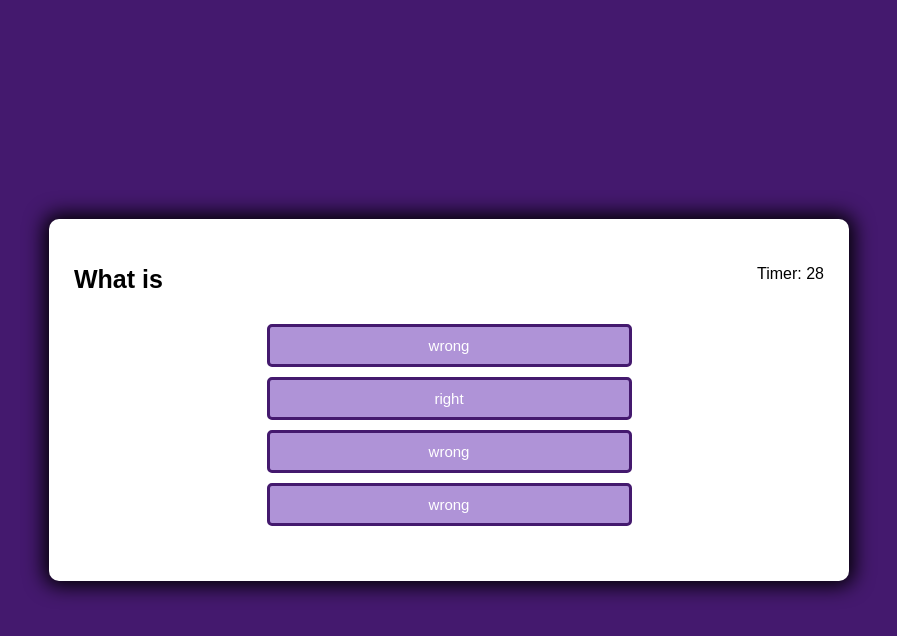
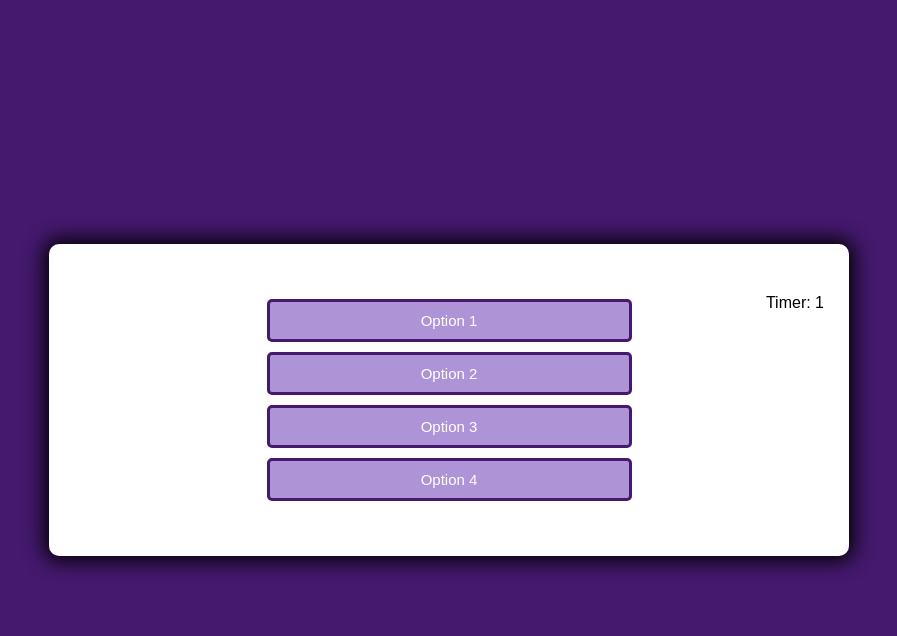
Before and after one commit to Ronasian/coding_quiz-RS, a plain HTML site: page index.html in a window 1280 px wide. Both pictures are taken after a click on the button "START". Shown: the whole page, without its empty margins (191-1088 px from the left). Drawn offline with Linux system fonts and the light colour scheme.

Commit message:
revised some of the JavaScript code

```diff
--- a/assets/css/style.css
+++ b/assets/css/style.css
@@ -57,7 +57,9 @@
     margin: 5px;
 }
 
-#start-button {
+#start-button,
+#submit-button,
+#retry-button {
     color: white;
     background-color: #44196e;
     padding: 10px;
--- a/assets/js/script.js
+++ b/assets/js/script.js
@@ -1,92 +1,104 @@
-var greetingEl = document.querySelector('#quiz-greeting');
-var startButton = document.querySelector('#start-button');
-var quizEl = document.querySelector('#quiz-content');
-var quizQuestion = document.querySelector('#question');
-var quizAnswers = document.querySelector('#answers');
+// elements needed
+var greeting = document.querySelector('#quiz-greeting');
+var startBtn = document.querySelector('#start-button');
+var quizContent = document.querySelector('#quiz-content');
 var timerEl = document.querySelector('#quiz-timer');
+var question = document.querySelector('#question');
+var optA = document.querySelector('#a');
+var optB = document.querySelector('#b');
+var optC = document.querySelector('#c');
+var optD = document.querySelector('#d');
+var scoreSubmission = document.querySelector('#quiz-score');
+var score = document.querySelector('#score');
+var initials = document.querySelector('#initials');
+var submitBtn = document.querySelector('#submit-button');
 
-var quizContent = [
+// variables for score, current question set index, timer, etc
+var score = 0;
+var currentSet = 0;
+var timer = 3;
+
+// quiz content array of objects
+var questionSets = [
   {
-    question: 'Who is',
-    answers: [
-      {text: 'right', correct: true},
-      {text: 'wrong', correct: false},
-      {text: 'wrong', correct: false},
-      {text: 'wrong', correct: false}
-    ]
+    question: "Who?",
+    a: "Me",
+    b: "You",
+    c: "Him",
+    d: "Her",
+    correct: "a"
   },
   {
-    question: 'What is',
-    answers: [
-      {text: 'wrong', correct: true},
-      {text: 'right', correct: false},
-      {text: 'wrong', correct: false},
-      {text: 'wrong', correct: false}
-    ]
+    question: "What?",
+    a: "This",
+    b: "That",
+    c: "Those",
+    d: "Nothing",
+    correct: "b"
   },
   {
-    question: 'Why is',
-    answers: [
-      {text: 'wrong', correct: true},
-      {text: 'wrong', correct: false},
-      {text: 'right', correct: false},
-      {text: 'wrong', correct: false}
-    ]
+    question: "Where?",
+    a: "Here",
+    b: "There",
+    c: "Nowhere",
+    d: "Everywhere",
+    correct: "c"
   },
   {
-    question: 'Where is',
-    answers: [
-      {text: 'wrong', correct: true},
-      {text: 'wrong', correct: false},
-      {text: 'wrong', correct: false},
-      {text: 'right', correct: false}
-    ]
+    question: "Why?",
+    a: "Because",
+    b: "IDK",
+    c: "Cause",
+    d: "Yes",
+    correct: "d"
   },
   {
-    question: 'How is',
-    answers: [
-      {text: 'right', correct: true},
-      {text: 'wrong', correct: false},
-      {text: 'wrong', correct: false},
-      {text: 'wrong', correct: false}
-    ]
-  }
+    question: "How?",
+    a: "bloop",
+    b: "bleep",
+    c: "skrraa",
+    d: "weinerschnizel",
+    correct: "a"
+  },
 ]
 
+// startQuiz function
 function startQuiz() {
   console.log('Game Started');
-  greetingEl.classList.remove('visible');
-  greetingEl.classList.add('hidden');
-  quizEl.classList.remove('hidden');
-  quizEl.classList.add('visible');
-  setQuestions();
-  setTimer(30);
+  greeting.classList.remove('visible');
+  greeting.classList.add('hidden');
+  quizContent.classList.remove('hidden');
+  quizContent.classList.add('visible');
+
+  setTimer();
 }
 
-function setQuestions () {
-  quizEl.classList.remove('hidden');
-  quizEl.classList.add('visible');
-  var currentIndex = Math.floor(Math.random() * quizContent.length);
-  quizQuestion.textContent = quizContent[currentIndex].question;
-  for (var i = 0; i < quizContent[currentIndex].answers.length; i++) {
-    var quizOption = document.createElement("button");
-    quizOption.classList.add('option');
-    quizOption.textContent = quizContent[currentIndex].answers[i].text;
-    quizAnswers.appendChild(quizOption);
-  }
+function setQuestion() {
+
 }
 
-function setTimer(seconds) {
-  // create variable for setInterval function
-  var timerInterval = setInterval(function() {
-    seconds--;
-    timerEl.textContent = "Timer: " + seconds;
-    if(seconds === 0) {
+// selectAnswer function
+
+// scoreInput function
+function endQuiz() {
+  quizContent.classList.remove('visible');
+  quizContent.classList.add('hidden');
+  scoreSubmission.classList.remove('hidden');
+  scoreSubmission.classList.add('visible');
+}
+
+// setTimer function
+function setTimer() {
+    var timerInterval = setInterval(function() {
+    timer--;
+    timerEl.textContent = "Timer: " + timer;
+    if(timer === 0) {
       // Stop execution of action at setInterval function
       clearInterval(timerInterval);
+      endQuiz();
     }
   }, 1000);
 }
 
-startButton.addEventListener('click', startQuiz);
-quizOption.addEventListener('click', )
+// event listeners for start button and answers
+startBtn.addEventListener('click', startQuiz);
--- a/index.html
+++ b/index.html
@@ -21,13 +21,18 @@
       <section id="quiz-content" class="hidden">
         <div id="quiz-timer"></div>
         <h2 id="question"></h2>
-        <div id="answers"></div>
+        <div id="answers" >
+          <button class="option" id="a">Option 1</button>
+          <button class="option" id="b">Option 2</button>
+          <button class="option" id="c">Option 3</button>
+          <button class="option" id="d">Option 4</button>
+        </div>
     </section>
     <section id="quiz-score" class="hidden">
         <h2 id="score">You got 0 Points!</h2>
         <p>Please enter your initials</p>
         <input id="initials">
-        <submit id="submit-button">Submit</submit>
+        <submit id="submit-button">SUBMIT</submit>
     </section>
     </main>
 	<script src="./assets/js/script.js"></script>
```
